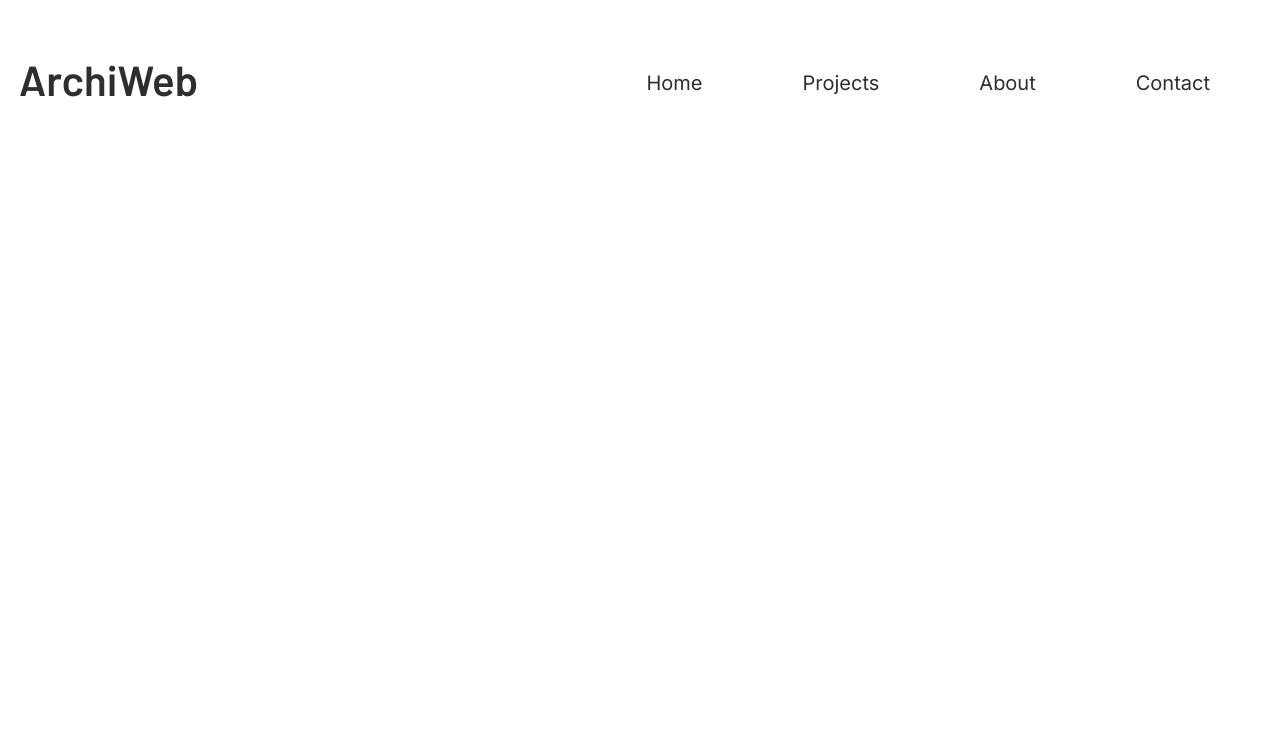
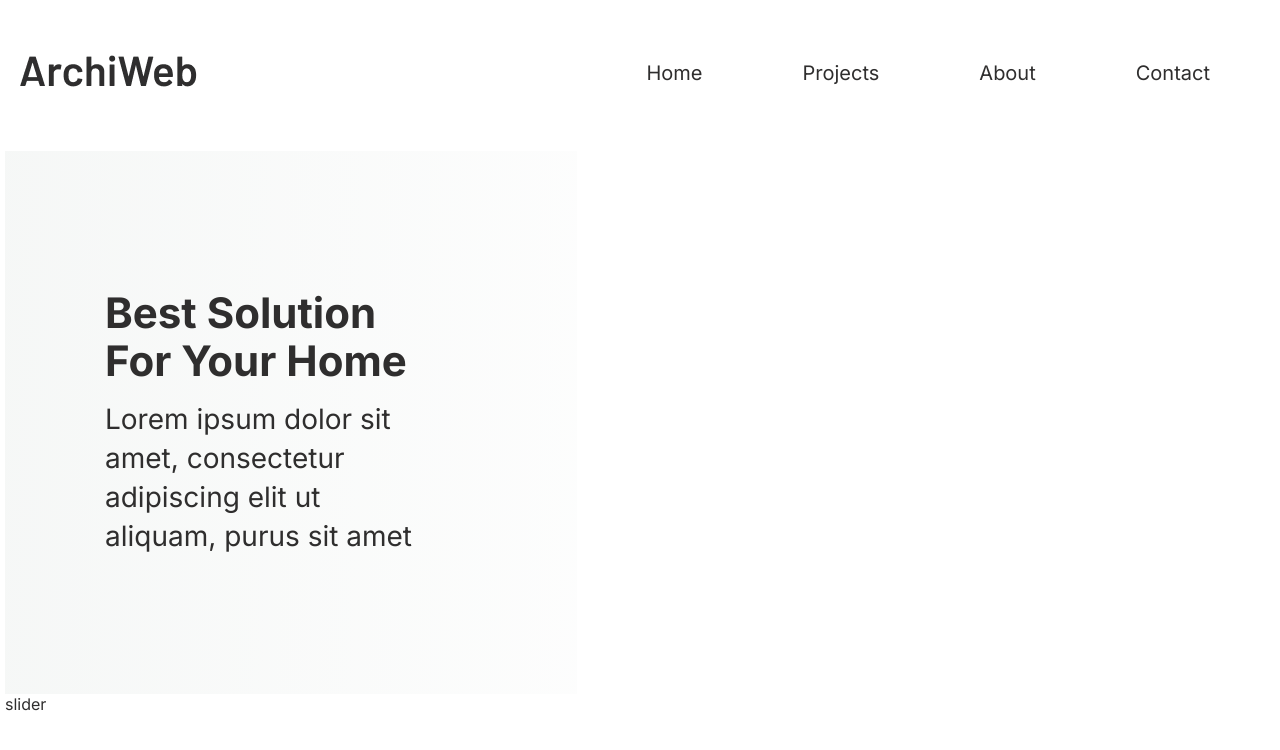
Before and after one commit to DevFariz/archiweb, a React (Create React App) app: page / in a window 1280 px wide. Shown: the top 750 px of the page. Built offline with nearby package versions, Linux system fonts and the light colour scheme.

Commit message:
feat: add TextBlock component

```diff
--- a/src/App.js
+++ b/src/App.js
@@ -1,6 +1,7 @@
 import React, { Component } from 'react';
 
 import Header from './components/header/Header';
+import Intro from './components/intro/Intro';
 
 import "./App.scss"
 
@@ -9,6 +10,7 @@ export default class App extends Component {
     return (
       <>
         <Header />
+        <Intro />
       </>
     )
   }
--- a/src/App.scss
+++ b/src/App.scss
@@ -6,6 +6,8 @@ a{
 
 *, *::after, *::before{
   box-sizing: border-box;
+  padding: 0;
+  margin: 0;
 }
 
 body{
@@ -15,6 +17,12 @@ body{
   font-family: 'Inter', sans-serif;
 }
 
+.container-bg{
+  max-width: 1450px;
+  padding: 5px;
+  margin: 0 auto;
+}
+
 .container{
   max-width: 1250px;
   padding: 5px;
--- /dev/null
+++ b/src/components/intro/Intro.js
@@ -0,0 +1,17 @@
+import TextBlock from "./textBlock/TextBlock";
+import Slider from "./slider/Slider";
+
+import "./Intro.scss";
+
+const Intro = () => {
+  return (
+    <section>
+      <div className="container-bg">
+        <TextBlock />
+        <Slider />
+      </div>
+    </section>
+  );
+};
+
+export default Intro;
--- /dev/null
+++ b/src/components/intro/slider/Slider.js
@@ -0,0 +1,11 @@
+import "./Slider.scss"
+
+function Slider() {
+  return (
+    <div>
+        slider
+    </div>
+  );
+}
+
+export default Slider;
--- /dev/null
+++ b/src/components/intro/textBlock/TextBlock.js
@@ -0,0 +1,15 @@
+import "./TextBlock.scss";
+
+const TextBlock = () => {
+  return (
+    <div className="intro-left">
+      <h1 className="intro__title">Best Solution For Your Home</h1>
+      <p className="intro__text">
+        Lorem ipsum dolor sit amet, consectetur adipiscing elit ut aliquam,
+        purus sit amet
+      </p>
+    </div>
+  );
+};
+
+export default TextBlock;
--- /dev/null
+++ b/src/components/intro/textBlock/TextBlock.scss
@@ -0,0 +1,21 @@
+.intro {
+  &-left {
+    width: 45%;
+    padding: 138px 155px 138px 100px;
+    background: linear-gradient(
+      91.1deg,
+      rgba(244, 246, 245, 0.9) -7.89%,
+      rgba(255, 255, 255, 0.9) 132.55%
+    );
+  }
+  &__title {
+    font-size: 42px;
+    line-height: 48px;
+    margin-bottom: 15px;
+  }
+  &__text {
+    font-weight: 200;
+    font-size: 28px;
+    line-height: 39px;
+  }
+}
```
Also changed, not shown: src/assets/slider-pic-01.jpg (added), src/components/intro/Intro.scss (added), src/components/intro/slider/Slider.scss (added).
